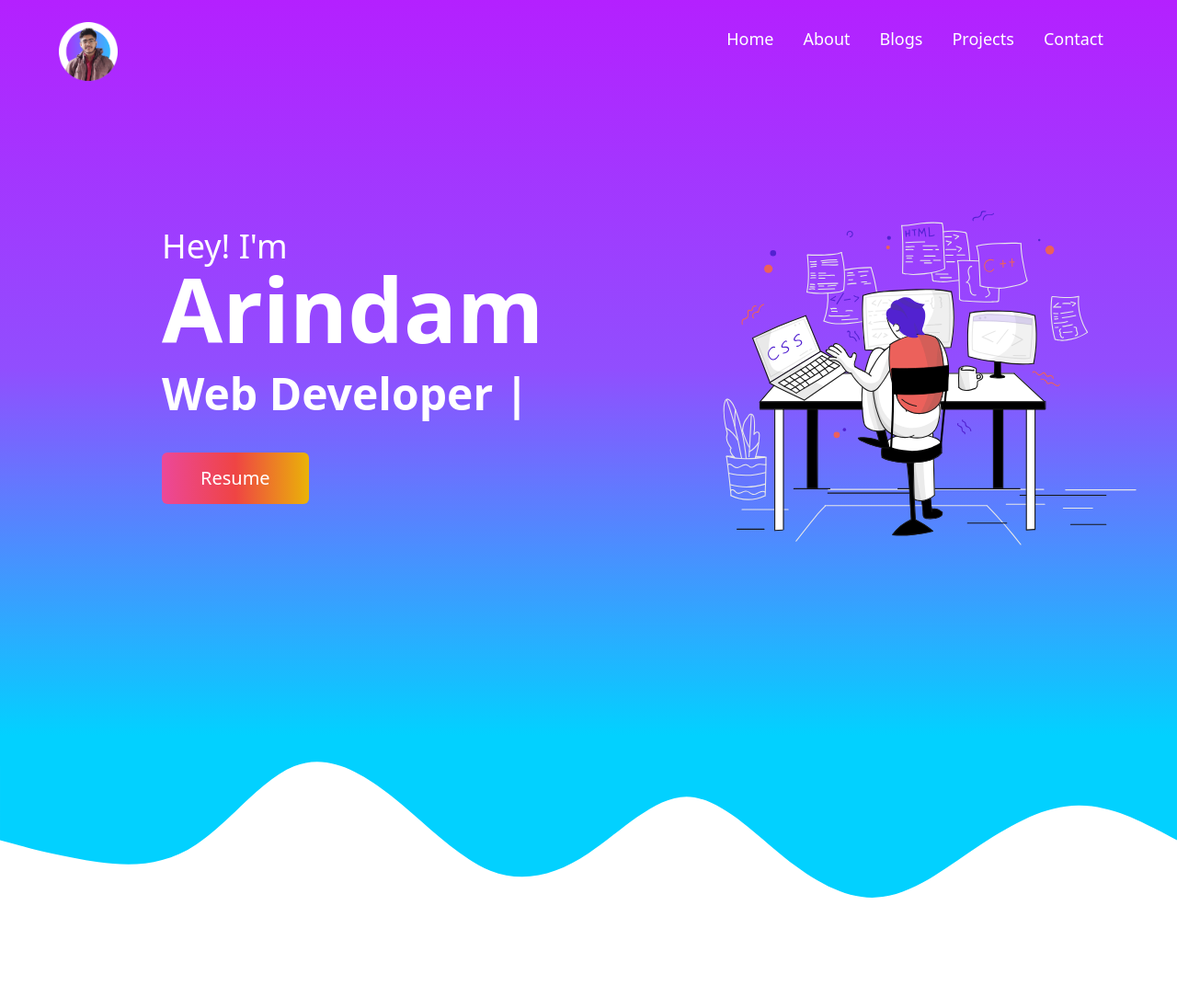
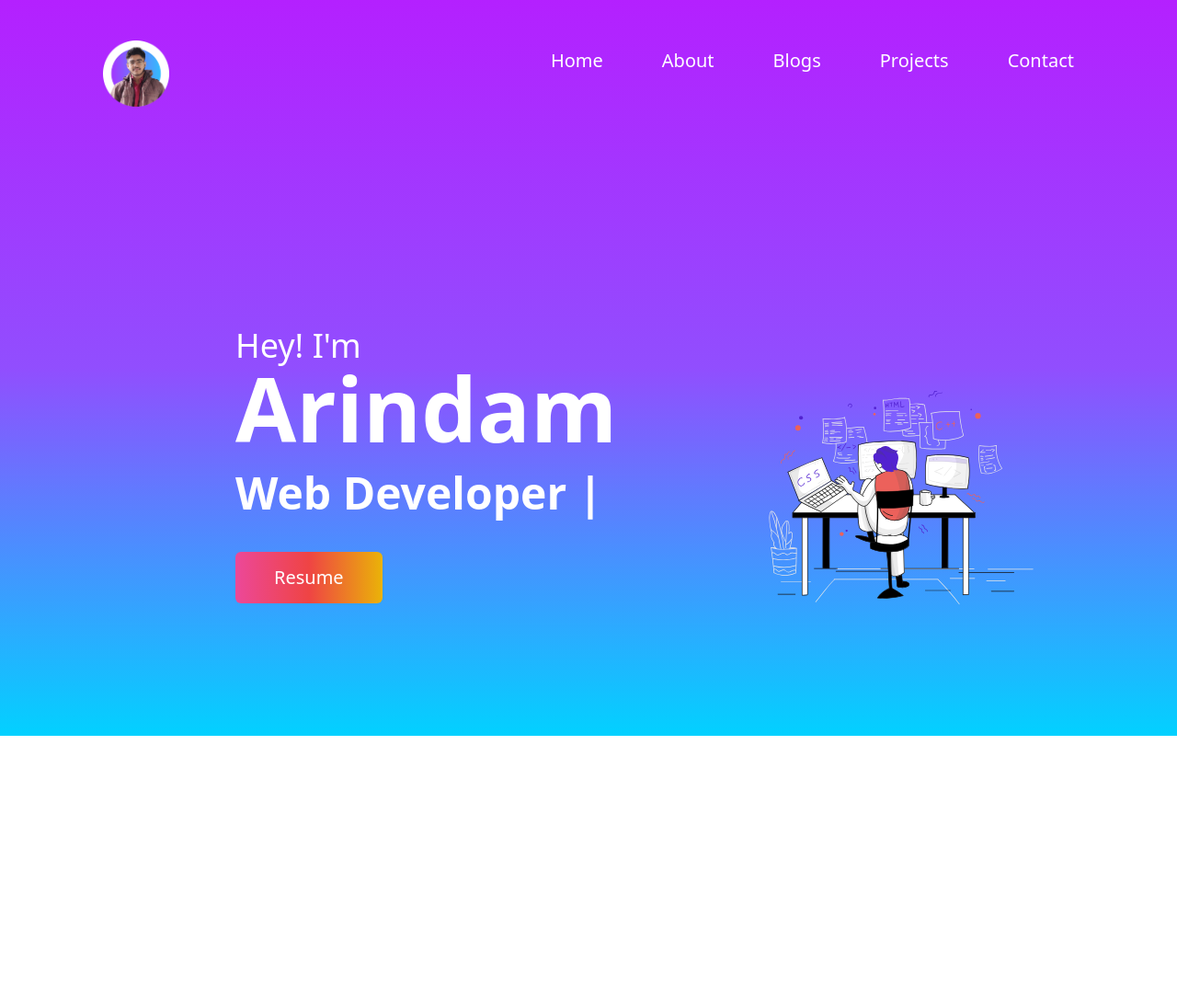
Before and after one commit to Arindam200/Mini-Projects, a website built with Vite: page Building_Portfolio/index.html in a window 1280 px wide. Shown: the whole page at 92% size. After the commit the page ends 900 px from the top, so only its background shows below. Built offline with nearby package versions, Linux system fonts and the light colour scheme.

Commit message:
Major Changes

```diff
--- a/Building_Portfolio/index.html
+++ b/Building_Portfolio/index.html
@@ -8,17 +8,17 @@
     <link rel="shortcut icon" href="Assets/profile-pic.png" type="image/x-icon">
     <title>Portfolio</title>
 </head>
-<body>
+<body class="overflow-hidden">
     <div class="container scroll-smooth select-none">
         <!-- Landing-page -->
-        <div class="relative min-h-screen min-w-full bg-gradient-to-b from-[#B420FF] via-[#914EFE] to-[#02D1FF]">
+        <div class="relative h-screen w-screen bg-gradient-to-b from-[#B420FF] via-[#914EFE] to-[#02D1FF]">
             <!-- Nav-bar -->
-            <nav class="flex flex-wrap pt-6 justify-between">
+            <nav class="flex flex-wrap pt-11 justify-between">
                 <div class="logo">
-                    <img src="Assets/profile-pic.png" alt="" class="h-16 ml-16" >
+                    <img src="Assets/profile-pic.png" alt="" class="h-[72px] ml-28" >
                 </div>
-                <div class="btns mr-20 mt-1">
-                    <ul class="flex space-x-8 text-white text-center font-medium text-lg">
+                <div class="btns mr-28 mt-2">
+                    <ul class="flex space-x-16 text-white text-center font-medium text-xl mr-100 items-start">
                         <li class="hover:cursor-pointer">Home</li>
                         <li class="hover:cursor-pointer">About</li>
                         <li class="hover:cursor-pointer">Blogs</li>
@@ -28,8 +28,8 @@
                 </div>
             </nav>
             <!-- hero-page -->
-            <div class="main flex">
-                <div class="left text-white ml-44 pt-40 ">
+            <div class="main flex justify-between mx-32 mt-20">
+                <div class="left text-white ml-32 pt-40 ">
                     <p class="text-4xl font-medium">Hey! I'm </p>
                     <h2 class="text-8xl font-bold">Arindam</h2>
                     <h3 class="text-5xl font-bold items-center mt-5">Web Developer |</h3>
@@ -38,17 +38,17 @@
                         <span class="block rounded-sm px-10 py-3 text-sm font-medium bg-transparent text-center text-xl">Resume</span> </button>
                 </div>
                 <div class="right ml-28 mt-10 mb-16">
-                    <img src="Assets/hero.svg" alt="" class="h-[550px]">
+                    <img src="Assets/hero.svg" alt="" class="h-[600px]">
                 </div>
             </div>
         </div>
         <!-- Waves -->
-        <img src="Assets/wave.svg" alt="" srcset="">
+        <!-- <img src="Assets/wave.svg" alt="" srcset=""> -->
         <!-- About Me -->
-        <div class="main">
+        <!-- <div class="main">
             <div class="left"></div>
             <div class="right"></div>
-        </div>
+        </div> -->
     </div>
 </body>
 </html>
@@ -99,8 +99,8 @@
 
 <!-- Button -->
 
-<!--
-<a
+
+<!-- <a
   class="inline-block rounded bg-gradient-to-r from-pink-500 via-red-500 to-yellow-500 p-[2px] hover:text-white focus:outline-none focus:ring active:text-opacity-75"
   href="/download"
 >
```
Also changed, not shown: Building_Portfolio/package.json (+69 -1 lines), 1 other file.
